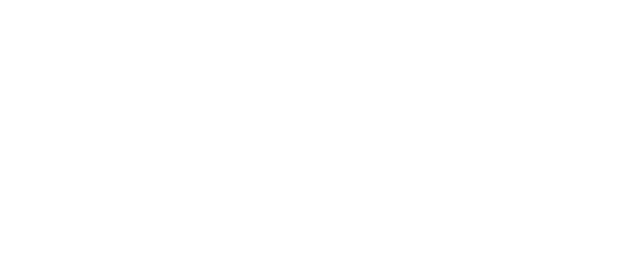
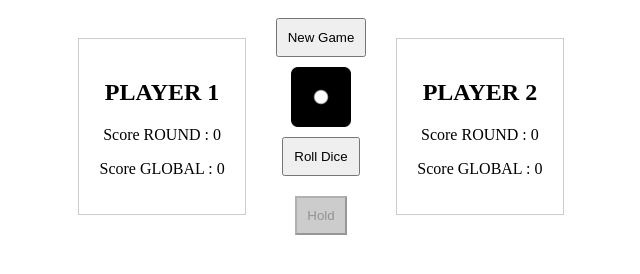
Before and after one commit to Dylhunt46/DiceGam, a plain HTML site: page index.html in a window 1280 px wide. Shown: the whole page, without its empty margins (319-959 px from the left). Drawn offline with Linux system fonts and the light colour scheme.

Commit message:
Create style.css & script.js & Import imgs & Start & Init interface

```diff
--- a/index.html
+++ b/index.html
@@ -1,11 +1,37 @@
 <!DOCTYPE html>
 <html lang="en">
+
 <head>
     <meta charset="UTF-8">
     <meta name="viewport" content="width=device-width, initial-scale=1.0">
-    <title>Document</title>
+    <title>Dice Game</title>
+    <link rel="stylesheet" href="style.css">
 </head>
+
 <body>
+    <main class="container">
+        <section class="players">
+            <div class="player" id="player1">
+                <h2>PLAYER 1</h2>
+                <p>Score ROUND : <span id="roundScore1"></span></p>
+                <p>Score GLOBAL : <span id="globalScore1"></span></p>
+            </div>
+            <div class="game">
+                <button id="newGameBtn">New Game</button>
+                <img src="dice1.png" alt="Face 1 du dé" width="60">
+                <button id="rollBtn">Roll Dice</button>
+                <button id="holdBtn">Hold</button>
+            </div>
+            <div class="player" id="player2">
+                <h2>PLAYER 2</h2>
+                <p>Score ROUND : <span id="roundScore2"></span></p>
+                <p>Score GLOBAL : <span id="globalScore2"></span></p>
+            </div>
+        </section>
 
+
+    </main>
+    <script src="script.js"></script>
 </body>
+
 </html>
--- /dev/null
+++ b/script.js
@@ -0,0 +1,20 @@
+let scores, roundScore, activePlayer, gamePlaying;
+
+function init() {
+  scores = [0, 0];
+  roundScore = 0;
+  activePlayer = 0;
+  gamePlaying = true;
+
+  document.getElementById('roundScore1').textContent = '0';
+  document.getElementById('roundScore2').textContent = '0';
+  document.getElementById('globalScore1').textContent = '0';
+  document.getElementById('globalScore2').textContent = '0';
+  document.getElementById('player1').classList.remove('active');
+  document.getElementById('player2').classList.remove('active');
+  document.getElementById('player1').classList.add('active');
+  document.getElementById('rollBtn').removeAttribute('disabled');
+  document.getElementById('holdBtn').setAttribute('disabled', 'disabled');
+}
+
+init();
--- /dev/null
+++ b/style.css
@@ -0,0 +1,33 @@
+.container {
+    height: 100vh;
+    margin: 0 auto;
+}
+
+.players {
+    display: flex;
+    justify-content: center;
+    align-items: center;
+}
+
+.player {
+    margin: 20px;
+    padding: 20px;
+    border: 1px solid #ccc;
+    text-align: center;
+}
+
+.game {
+    display: flex;
+    flex-direction: column;
+    align-items: center;
+}
+
+button {
+    margin: 10px;
+    padding: 10px;
+}
+
+button:disabled {
+    background-color: #ccc;
+    cursor: not-allowed;
+}
```
Also changed, not shown: dice1.png (added), dice2.png (added), dice3.png (added), dice4.png (added), dice5.png (added), dice6.png (added).
